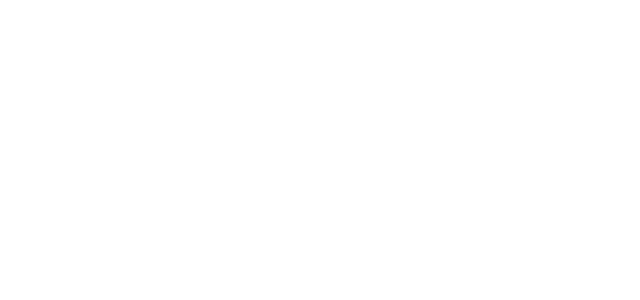
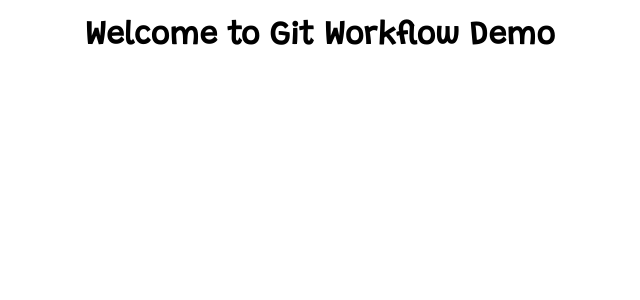
Before and after one commit to bhubr/git-workflow-demo, a React (Create React App) app: page / in a window 1280 px wide. Shown: the top 300 px of the page, without its empty margins (320-960 px from the left). Built offline with nearby package versions, Linux system fonts and the light colour scheme.

Commit message:
Add title to Homepage

```diff
--- a/src/components/Homepage.jsx
+++ b/src/components/Homepage.jsx
@@ -2,7 +2,8 @@
 
 function Homepage() {
   return (
-    <div>
+    <div className="Homepage">
+      <h1>Welcome to Git Workflow Demo</h1>
 
     </div>
   )
```
